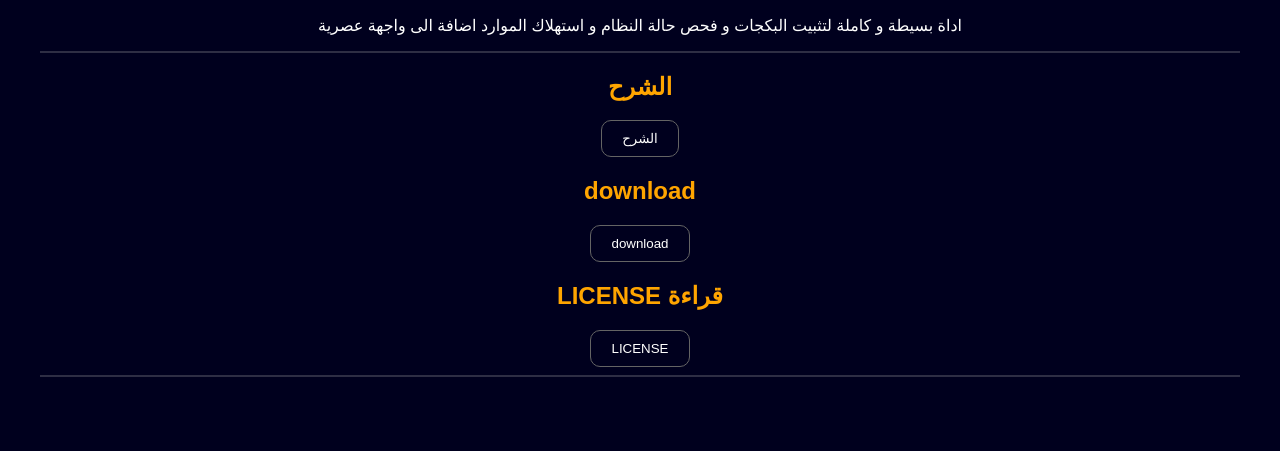
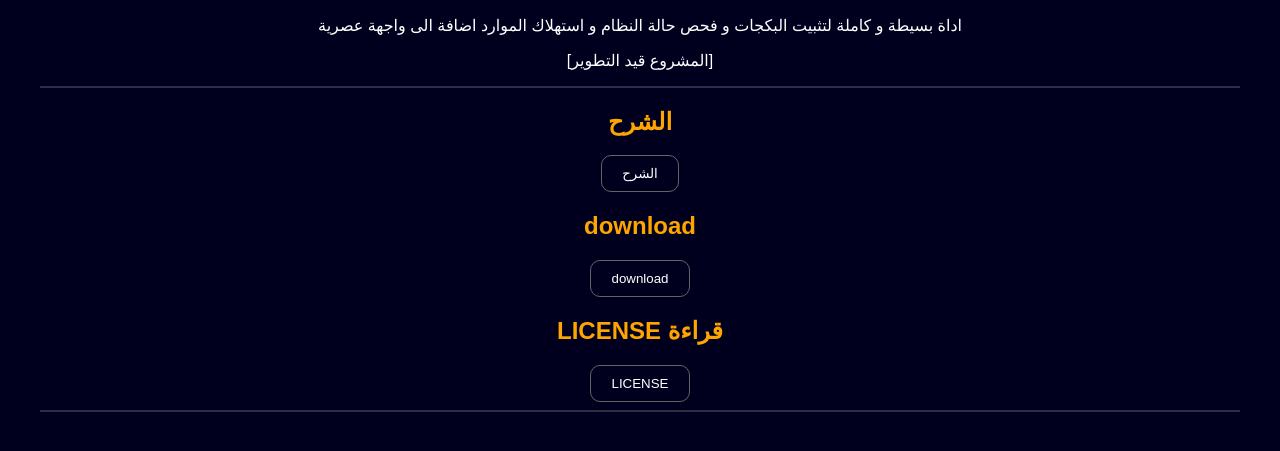
Before and after one commit to Lix2013/km, a plain HTML site: page website/index.html in a window 1280 px wide. Shown: the part 145-596 px from the top of the page. Drawn offline with Linux system fonts and the light colour scheme.

Commit message:
update REDAME and index

```diff
--- a/website/index.html
+++ b/website/index.html
@@ -78,6 +78,7 @@ along with this program.  If not, see <https://www.gnu.org/licenses/>.
     <h1>KM</h1>
     <h3>Koyot Manager</h3>
     <p>اداة بسيطة و كاملة لتثبيت البكجات و فحص حالة النظام و استهلاك الموارد اضافة الى واجهة عصرية</p>
+    <p>[المشروع قيد التطوير]</p>
 
 
 
```
Also changed, not shown: 1 other file.
